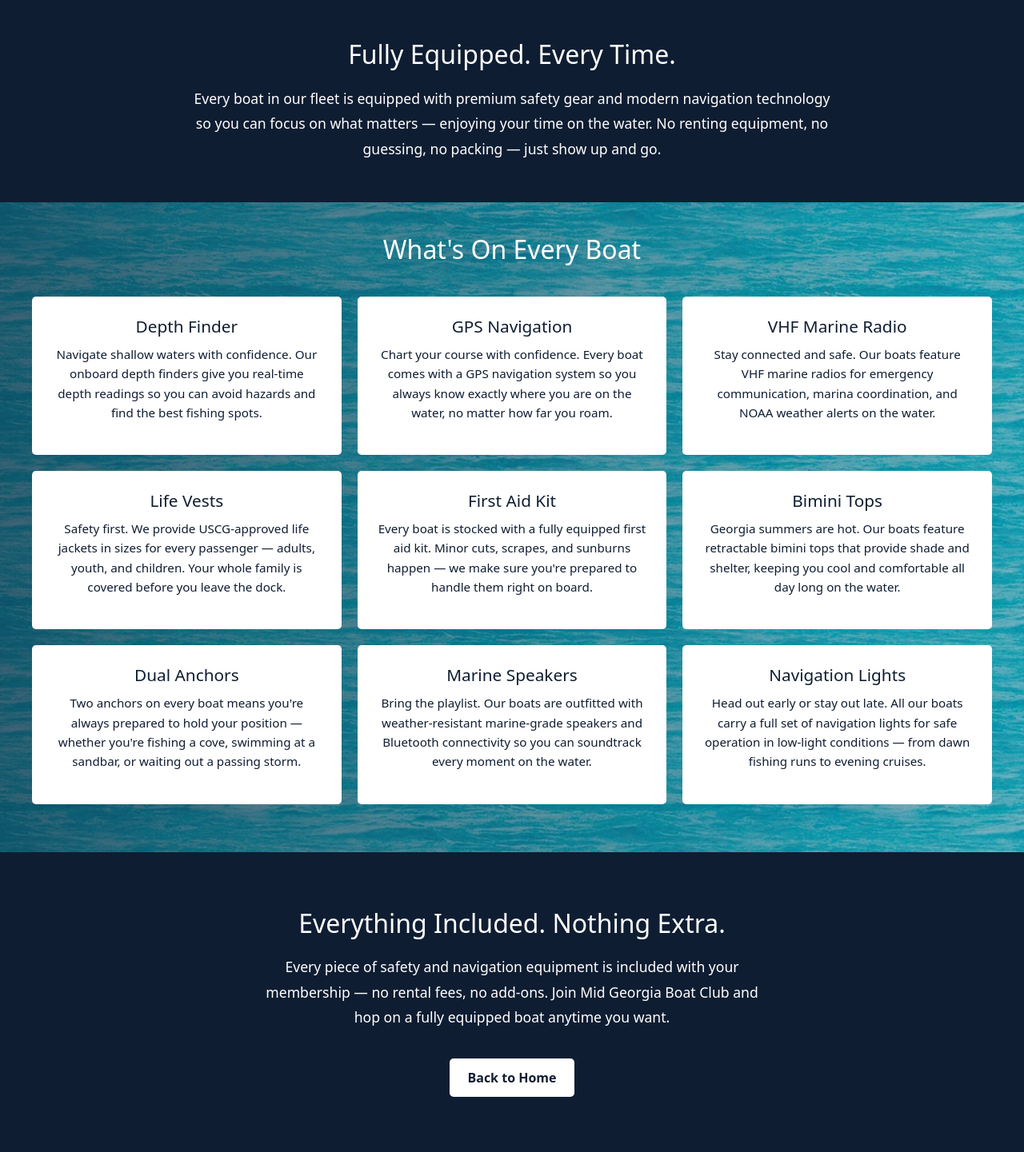
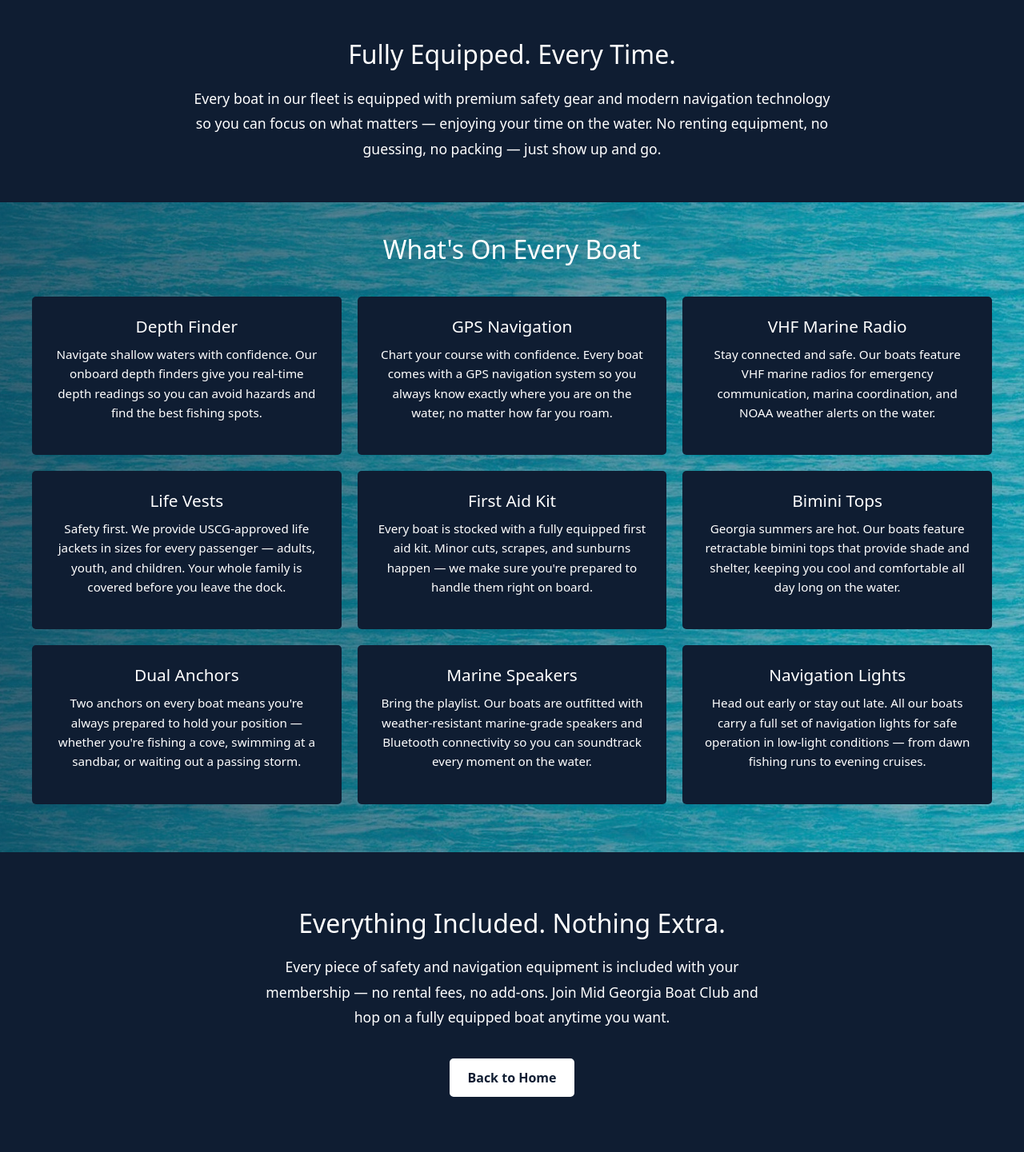
Before and after one commit to jforay/midgeorgia, a Django app: page /equipment/ in a window 1280 px wide. Shown: the part 681-2122 px from the top of the page at 80% size. Run offline with Django 5.2, Linux system fonts and the light colour scheme.

Commit message:
flipped colors on boxes

```diff
--- a/home/templates/home/equipment.html
+++ b/home/templates/home/equipment.html
@@ -4,6 +4,9 @@
 {% block extra_css %}
 <link rel="stylesheet" href="{% static 'home/css/amenities.css' %}">
 <link rel="stylesheet" href="{% static 'home/css/photos.css' %}">
+<style>
+    .amenities-box .grid-item { background-color: #0f1d32 !important; }
+</style>
 {% endblock %}
 
 {% block content %}
@@ -28,48 +31,48 @@
     <div class="amenities-box">
 
         <div class="grid-item" style="padding: 25px;">
-            <h3 style="color: #0f1d32; font-size: 1.3rem; margin-bottom: 10px;">Depth Finder</h3>
-            <p style="color: #0f1d32; font-size: 0.95rem; line-height: 1.6;">Navigate shallow waters with confidence. Our onboard depth finders give you real-time depth readings so you can avoid hazards and find the best fishing spots.</p>
+            <h3 style="color: #fff; font-size: 1.3rem; margin-bottom: 10px;">Depth Finder</h3>
+            <p style="color: #fff; font-size: 0.95rem; line-height: 1.6;">Navigate shallow waters with confidence. Our onboard depth finders give you real-time depth readings so you can avoid hazards and find the best fishing spots.</p>
         </div>
 
         <div class="grid-item" style="padding: 25px;">
-            <h3 style="color: #0f1d32; font-size: 1.3rem; margin-bottom: 10px;">GPS Navigation</h3>
-            <p style="color: #0f1d32; font-size: 0.95rem; line-height: 1.6;">Chart your course with confidence. Every boat comes with a GPS navigation system so you always know exactly where you are on the water, no matter how far you roam.</p>
+            <h3 style="color: #fff; font-size: 1.3rem; margin-bottom: 10px;">GPS Navigation</h3>
+            <p style="color: #fff; font-size: 0.95rem; line-height: 1.6;">Chart your course with confidence. Every boat comes with a GPS navigation system so you always know exactly where you are on the water, no matter how far you roam.</p>
         </div>
 
         <div class="grid-item" style="padding: 25px;">
-            <h3 style="color: #0f1d32; font-size: 1.3rem; margin-bottom: 10px;">VHF Marine Radio</h3>
-            <p style="color: #0f1d32; font-size: 0.95rem; line-height: 1.6;">Stay connected and safe. Our boats feature VHF marine radios for emergency communication, marina coordination, and NOAA weather alerts on the water.</p>
+            <h3 style="color: #fff; font-size: 1.3rem; margin-bottom: 10px;">VHF Marine Radio</h3>
+            <p style="color: #fff; font-size: 0.95rem; line-height: 1.6;">Stay connected and safe. Our boats feature VHF marine radios for emergency communication, marina coordination, and NOAA weather alerts on the water.</p>
         </div>
 
         <div class="grid-item" style="padding: 25px;">
-            <h3 style="color: #0f1d32; font-size: 1.3rem; margin-bottom: 10px;">Life Vests</h3>
-            <p style="color: #0f1d32; font-size: 0.95rem; line-height: 1.6;">Safety first. We provide USCG-approved life jackets in sizes for every passenger — adults, youth, and children. Your whole family is covered before you leave the dock.</p>
+            <h3 style="color: #fff; font-size: 1.3rem; margin-bottom: 10px;">Life Vests</h3>
+            <p style="color: #fff; font-size: 0.95rem; line-height: 1.6;">Safety first. We provide USCG-approved life jackets in sizes for every passenger — adults, youth, and children. Your whole family is covered before you leave the dock.</p>
         </div>
 
         <div class="grid-item" style="padding: 25px;">
-            <h3 style="color: #0f1d32; font-size: 1.3rem; margin-bottom: 10px;">First Aid Kit</h3>
-            <p style="color: #0f1d32; font-size: 0.95rem; line-height: 1.6;">Every boat is stocked with a fully equipped first aid kit. Minor cuts, scrapes, and sunburns happen — we make sure you're prepared to handle them right on board.</p>
+            <h3 style="color: #fff; font-size: 1.3rem; margin-bottom: 10px;">First Aid Kit</h3>
+            <p style="color: #fff; font-size: 0.95rem; line-height: 1.6;">Every boat is stocked with a fully equipped first aid kit. Minor cuts, scrapes, and sunburns happen — we make sure you're prepared to handle them right on board.</p>
         </div>
 
         <div class="grid-item" style="padding: 25px;">
-            <h3 style="color: #0f1d32; font-size: 1.3rem; margin-bottom: 10px;">Bimini Tops</h3>
-            <p style="color: #0f1d32; font-size: 0.95rem; line-height: 1.6;">Georgia summers are hot. Our boats feature retractable bimini tops that provide shade and shelter, keeping you cool and comfortable all day long on the water.</p>
+            <h3 style="color: #fff; font-size: 1.3rem; margin-bottom: 10px;">Bimini Tops</h3>
+            <p style="color: #fff; font-size: 0.95rem; line-height: 1.6;">Georgia summers are hot. Our boats feature retractable bimini tops that provide shade and shelter, keeping you cool and comfortable all day long on the water.</p>
         </div>
 
         <div class="grid-item" style="padding: 25px;">
-            <h3 style="color: #0f1d32; font-size: 1.3rem; margin-bottom: 10px;">Dual Anchors</h3>
-            <p style="color: #0f1d32; font-size: 0.95rem; line-height: 1.6;">Two anchors on every boat means you're always prepared to hold your position — whether you're fishing a cove, swimming at a sandbar, or waiting out a passing storm.</p>
+            <h3 style="color: #fff; font-size: 1.3rem; margin-bottom: 10px;">Dual Anchors</h3>
+            <p style="color: #fff; font-size: 0.95rem; line-height: 1.6;">Two anchors on every boat means you're always prepared to hold your position — whether you're fishing a cove, swimming at a sandbar, or waiting out a passing storm.</p>
         </div>
 
         <div class="grid-item" style="padding: 25px;">
-            <h3 style="color: #0f1d32; font-size: 1.3rem; margin-bottom: 10px;">Marine Speakers</h3>
-            <p style="color: #0f1d32; font-size: 0.95rem; line-height: 1.6;">Bring the playlist. Our boats are outfitted with weather-resistant marine-grade speakers and Bluetooth connectivity so you can soundtrack every moment on the water.</p>
+            <h3 style="color: #fff; font-size: 1.3rem; margin-bottom: 10px;">Marine Speakers</h3>
+            <p style="color: #fff; font-size: 0.95rem; line-height: 1.6;">Bring the playlist. Our boats are outfitted with weather-resistant marine-grade speakers and Bluetooth connectivity so you can soundtrack every moment on the water.</p>
         </div>
 
         <div class="grid-item" style="padding: 25px;">
-            <h3 style="color: #0f1d32; font-size: 1.3rem; margin-bottom: 10px;">Navigation Lights</h3>
-            <p style="color: #0f1d32; font-size: 0.95rem; line-height: 1.6;">Head out early or stay out late. All our boats carry a full set of navigation lights for safe operation in low-light conditions — from dawn fishing runs to evening cruises.</p>
+            <h3 style="color: #fff; font-size: 1.3rem; margin-bottom: 10px;">Navigation Lights</h3>
+            <p style="color: #fff; font-size: 0.95rem; line-height: 1.6;">Head out early or stay out late. All our boats carry a full set of navigation lights for safe operation in low-light conditions — from dawn fishing runs to evening cruises.</p>
         </div>
 
     </div>
```
Also changed, not shown: home/templates/home/dirty_work.html (+15 -12 lines), home/templates/home/first_responders.html (+15 -12 lines).
